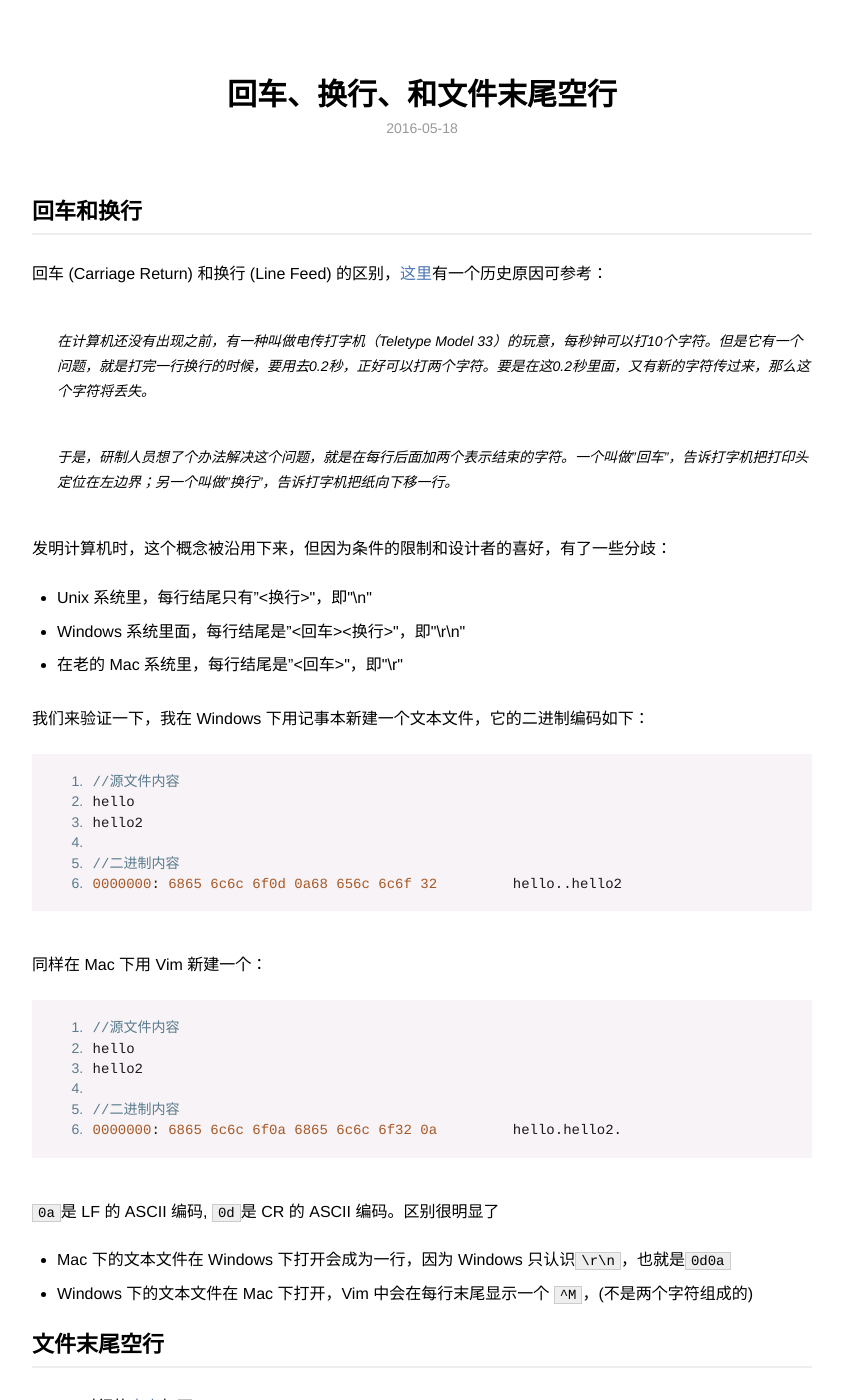
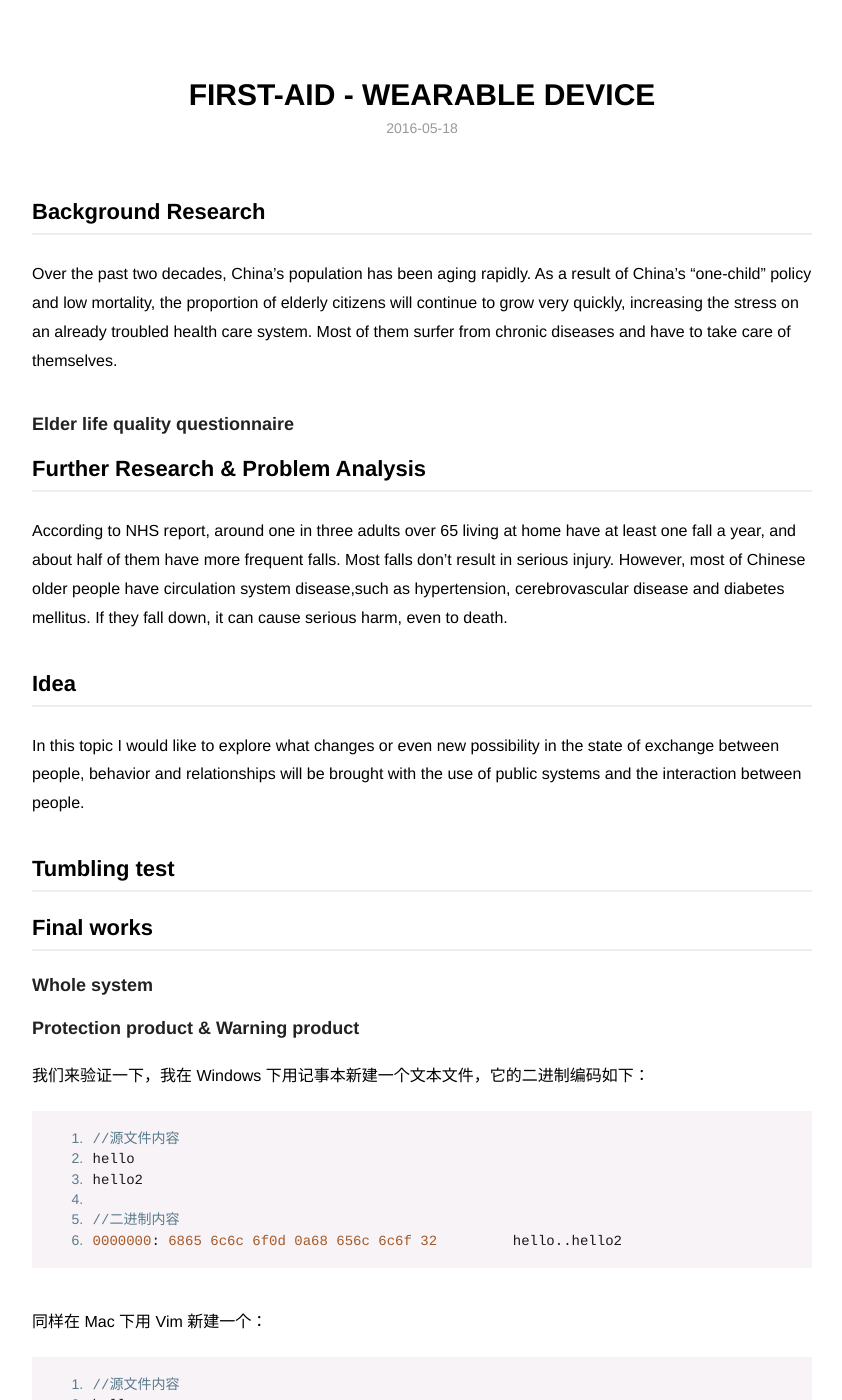
Before and after one commit to yuanyuanhu96/Potfolio-Archive, a Jekyll site: the page built from _posts/2016-05-18-carriage-return-line-feed-new-line-end-file.md, in a window 1280 px wide and 1400 px high. Shown: the whole window, without its empty margins (218-1060 px from the left). Built offline with Jekyll 4.4.1, drawn with Linux system fonts in a browser that asks for light colours; some of the changed text lies outside the part shown.

Commit message:
Update 2016-05-18-carriage-return-line-feed-new-line-end-file.md

```diff
--- a/_posts/2016-05-18-carriage-return-line-feed-new-line-end-file.md
+++ b/_posts/2016-05-18-carriage-return-line-feed-new-line-end-file.md
@@ -1,23 +1,26 @@
 ---
 layout: post
-title: 回车、换行、和文件末尾空行
-description: 回车和换行在不同系统下面定义不同，时不时会有一些小问题出来，git 经常出现的 No new line at the end of file 也让很多人费解，需要梳理一下
+title: FIRST-AID - WEARABLE DEVICE
+description: Many acute diseases are worsen when an old man falls down, an example is cerebral hemorrhage. This is the most urgent time, but they cannot ask for help. In order to provide them with first add and to bridge the gap between people who need help and those who offer a hand, this set of wearable device is needed.
 category: blog
 ---
 
-## 回车和换行
+## Background Research
+Over the past two decades, China’s population has been aging rapidly. As a result of China’s “one-child” policy and low mortality, the proportion of elderly citizens will continue to grow very quickly, increasing the stress on an already troubled health care system. Most of them surfer from chronic diseases and have to take care of themselves.
 
-回车 (Carriage Return) 和换行 (Line Feed) 的区别，[这里](http://stackoverflow.com/questions/1761051/difference-between-n-and-r)有一个历史原因可参考：
+### Elder life quality questionnaire
 
-> 在计算机还没有出现之前，有一种叫做电传打字机（Teletype Model 33）的玩意，每秒钟可以打10个字符。但是它有一个问题，就是打完一行换行的时候，要用去0.2秒，正好可以打两个字符。要是在这0.2秒里面，又有新的字符传过来，那么这个字符将丢失。
+## Further Research & Problem Analysis
 
-> 于是，研制人员想了个办法解决这个问题，就是在每行后面加两个表示结束的字符。一个叫做"回车"，告诉打字机把打印头定位在左边界；另一个叫做"换行"，告诉打字机把纸向下移一行。
+According to NHS report, around one in three adults over 65 living at home have at least one fall a year, and about half of them have more frequent falls. Most falls don't result in serious injury. However, most of Chinese older people have circulation system disease,such as hypertension, cerebrovascular disease and diabetes mellitus. If they fall down, it can cause serious harm, even to death.
 
-发明计算机时，这个概念被沿用下来，但因为条件的限制和设计者的喜好，有了一些分歧：
+## Idea
+In this topic I would like to explore what changes or even new possibility in the state of exchange between people, behavior and relationships will be brought with the use of public systems and the interaction between people.
 
-- Unix 系统里，每行结尾只有"<换行>"，即"\n"
-- Windows 系统里面，每行结尾是"<回车><换行>"，即"\r\n"
-- 在老的 Mac 系统里，每行结尾是"<回车>"，即"\r"
+## Tumbling test
+## Final works
+### Whole system
+### Protection product & Warning product
 
 我们来验证一下，我在 Windows 下用记事本新建一个文本文件，它的二进制编码如下：
 
```
